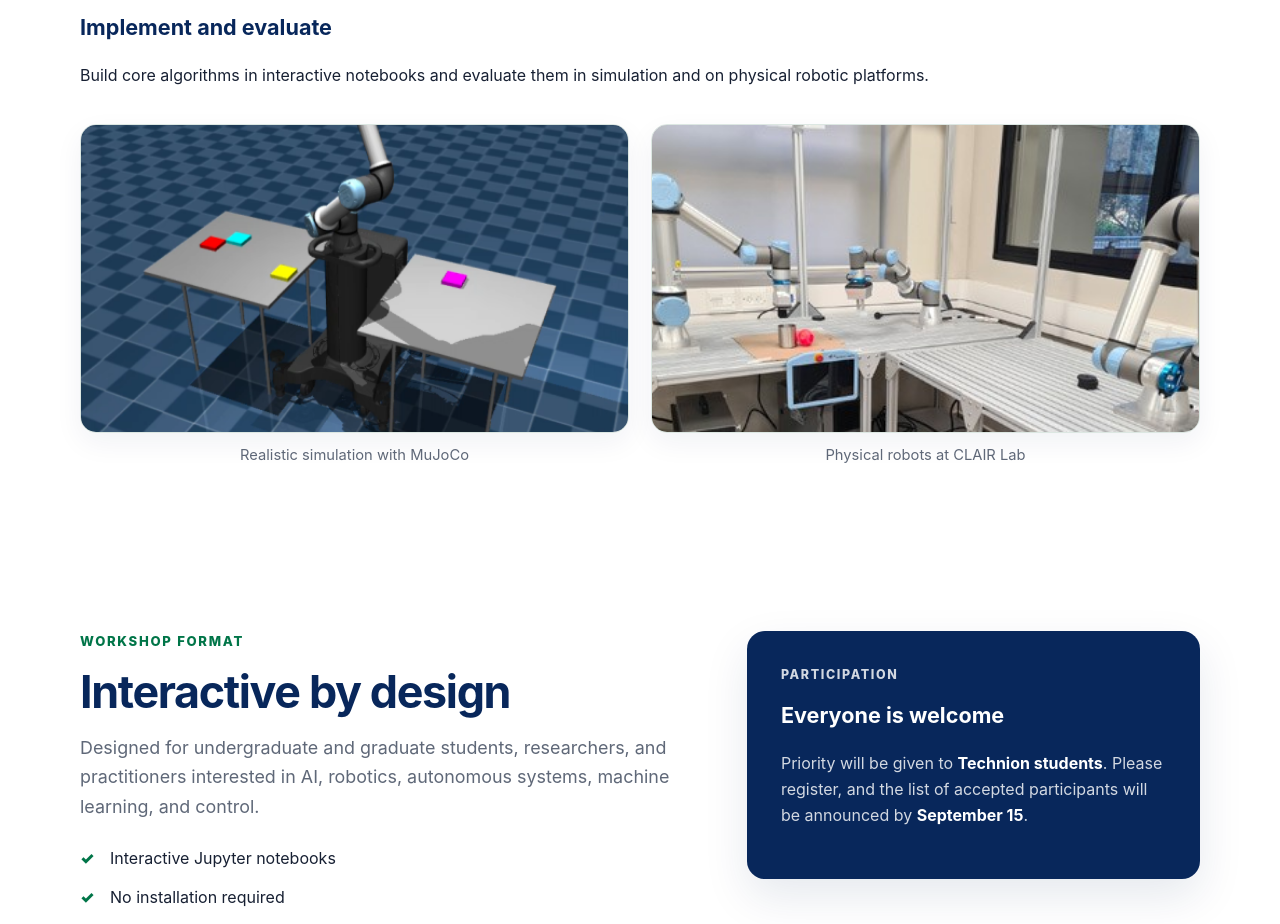
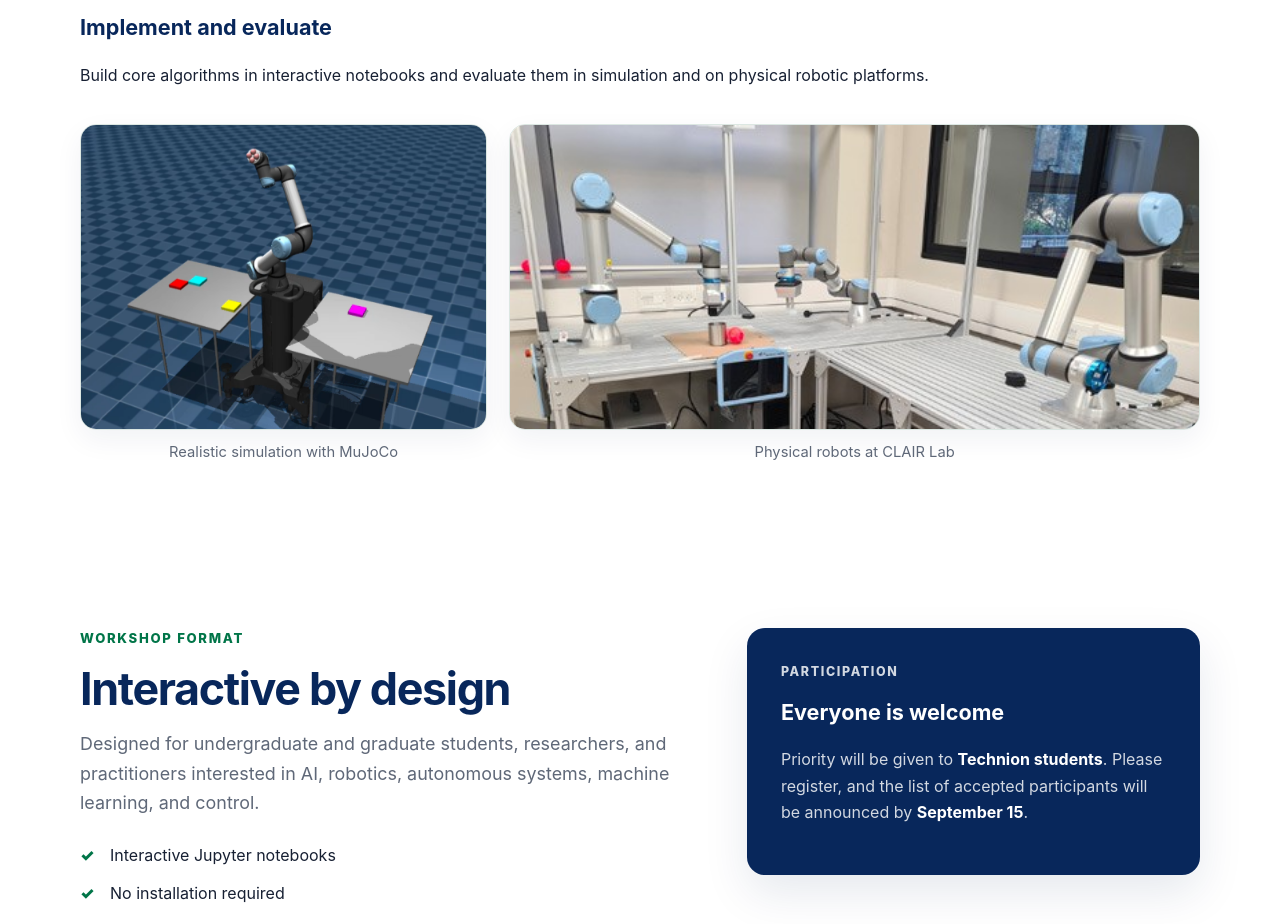
Before and after one commit to CLAIR-LAB-TECHNION/physical-ai-workshop, a plain HTML site: page index.html in a window 1280 px wide. Shown: the part 2700-3624 px from the top of the page. Drawn offline with Linux system fonts and the light colour scheme.

Commit message:
fix mujoco cropped image

```diff
--- a/index.html
+++ b/index.html
@@ -101,11 +101,11 @@
           </article>
         </div>
         <div class="image-row">
-          <figure class="image-card">
+          <figure class="image-card sim-card">
             <img src="images/mojuco.png" alt="Robot manipulation task in the MuJoCo simulator">
             <figcaption>Realistic simulation with MuJoCo</figcaption>
           </figure>
-          <figure class="image-card">
+          <figure class="image-card lab-card">
             <img src="images/clair-lab-robots.jpg" alt="Robotic arms at the CLAIR Lab">
             <figcaption>Physical robots at CLAIR Lab</figcaption>
           </figure>
--- a/styles.css
+++ b/styles.css
@@ -50,9 +50,15 @@ h3 { margin: 18px 0 9px; color: var(--navy); font-size: 1.35rem; }
 .notice p { color: rgba(255,255,255,.82); }
 .notice strong { color: #fff; }
 .schedule-wrap { overflow-x: auto; -webkit-overflow-scrolling: touch; }
-.image-row { margin-top: 36px; display: grid; grid-template-columns: 1fr 1fr; gap: 22px; align-items: stretch; }
-.image-card { margin: 0; min-width: 0; }
-.image-card img { display: block; width: 100%; aspect-ratio: 16 / 9; object-fit: cover; border: 1px solid var(--line); border-radius: 16px; box-shadow: 0 10px 28px rgba(8,39,91,.06); background: #fff; }
+/* Cards share one height: each card's width is proportional to its image aspect ratio (--ar). */
+.image-row { margin-top: 36px; display: flex; gap: 22px; align-items: flex-start; }
+.image-card { margin: 0; min-width: 0; flex: var(--ar, 1) 1 0; }
+.image-card img { display: block; width: 100%; aspect-ratio: var(--ar, auto); object-fit: cover; border: 1px solid var(--line); border-radius: 16px; box-shadow: 0 10px 28px rgba(8,39,91,.06); background: #fff; }
+/* MuJoCo render is nearly square: crop to 4:3 anchored near the top so the end effector stays in frame. */
+.image-card.sim-card { --ar: 1.3333; } /* 4:3 */
+.image-card.sim-card img { object-position: 50% 15%; }
+/* Lab photo is 500x221: keep its natural aspect so all robots stay visible. */
+.image-card.lab-card { --ar: 2.2624; } /* 500:221 */
 .image-card figcaption { margin-top: 10px; color: var(--muted); font-size: .92rem; text-align: center; }
 .organizer-grid { display: grid; grid-template-columns: repeat(4, 1fr); gap: 22px; align-items: stretch; }
 .organizer-card { padding: 20px 20px 24px; background: #fff; border: 1px solid var(--line); border-radius: 16px; box-shadow: 0 10px 28px rgba(8,39,91,.06); min-width: 0; }
@@ -67,7 +73,7 @@ h3 { margin: 18px 0 9px; color: var(--navy); font-size: 1.35rem; }
 .status { display: inline-block; margin-top: 24px; padding: 10px 16px; color: #fff; border: 1px solid rgba(255,255,255,.25); border-radius: 999px; font-weight: 750; text-decoration: none; }
 .status[aria-disabled="true"] { cursor: default; }
 footer { padding: 34px 0; color: var(--muted); border-top: 1px solid var(--line); text-align: center; font-size: .94rem; }
-@media (max-width: 820px) { .nav-links { display: none; } .hero { padding-top: 24px; } .split-intro, .card-grid, .details-grid { grid-template-columns: 1fr; } .split-intro { gap: 20px; } section { padding: 62px 0; } .organizer-grid { grid-template-columns: repeat(2, 1fr); } .image-row { grid-template-columns: 1fr; } }
+@media (max-width: 820px) { .nav-links { display: none; } .hero { padding-top: 24px; } .split-intro, .card-grid, .details-grid { grid-template-columns: 1fr; } .split-intro { gap: 20px; } section { padding: 62px 0; } .organizer-grid { grid-template-columns: repeat(2, 1fr); } .image-row { flex-direction: column; } .image-card { flex: none; width: 100%; } }
 @media (max-width: 520px) { .container { width: min(100% - 24px, 1120px); } .banner { border-radius: 10px; } .hero-copy { margin-top: 34px; } .button { width: 100%; } .organizer-grid { grid-template-columns: 1fr; } }
 
 .schedule-image-wrap {
```
